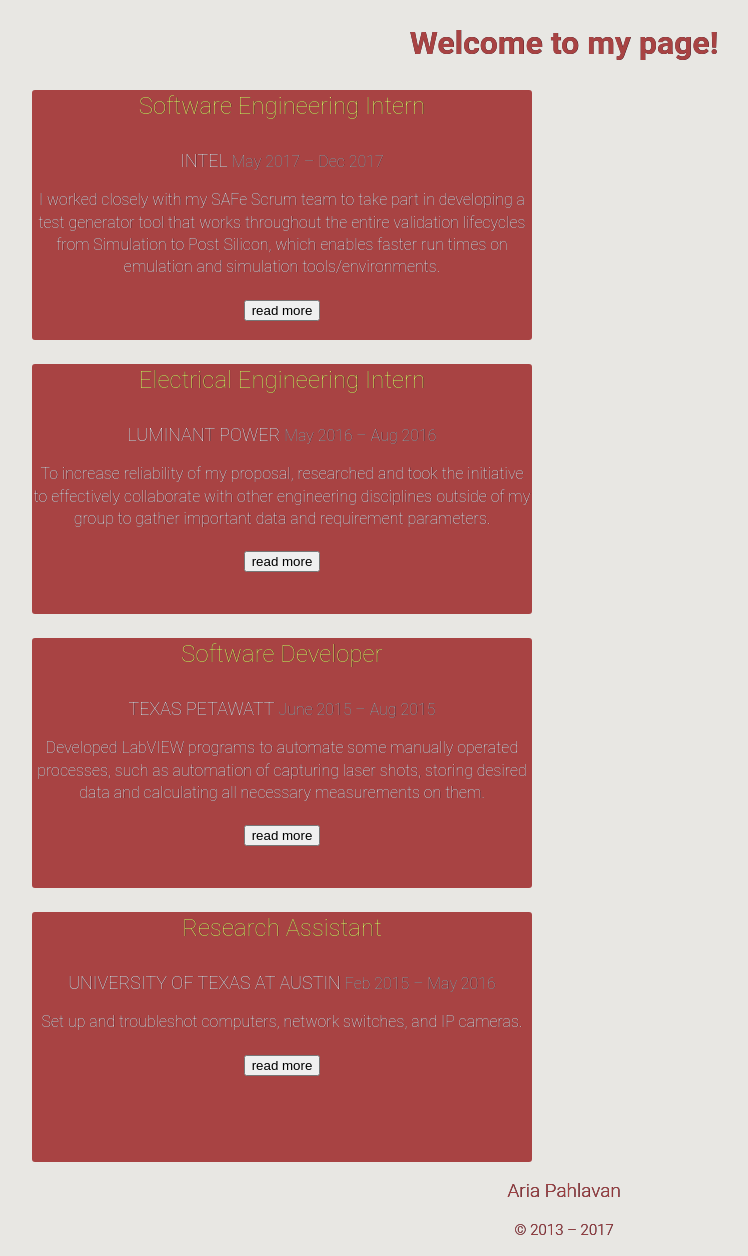
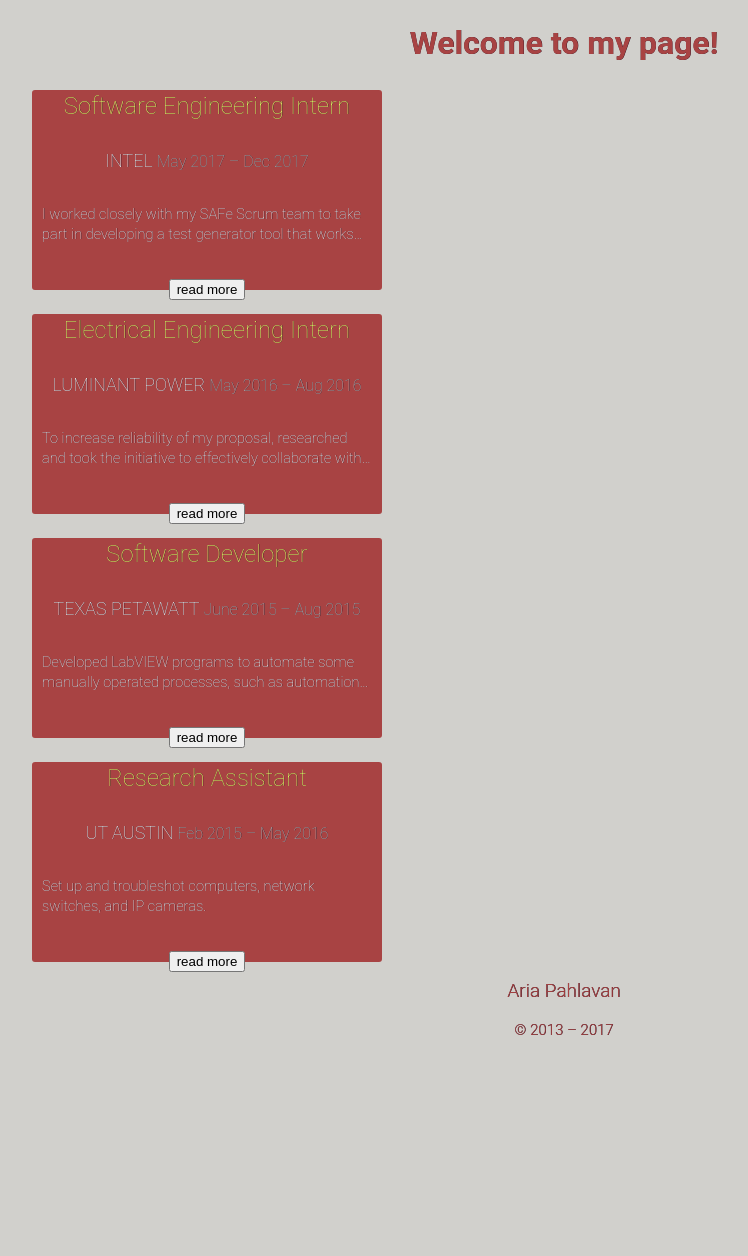
Before and after one commit to ariapahlavan/ariapahlavan.github.io, a Jekyll site: the page built from index.html, in a window 1280 px wide. Shown: the whole page, without its empty margins (76-824 px from the left). Built offline with Jekyll 4.4.1, drawn with Linux system fonts in a browser that asks for light colours; after the commit the page ends 1056 px from its top, so only the background shows below that.

Commit message:
add text wrapper, update experience-box size

```diff
--- a/_posts/2015-02-08-UT.md
+++ b/_posts/2015-02-08-UT.md
@@ -1,7 +1,7 @@
 ---
 layout: experience
 title: Research Assistant
-company: University of Texas at Austin
+company: UT Austin
 start_date: Feb 2015
 end_date: May 2016
 date:   2015-02-08 08:00:00 -0600
--- a/css/common.css
+++ b/css/common.css
@@ -1,7 +1,7 @@
 html {
-    margin: 0;
-    padding: 0;
-    text-shadow: 0.0135em 0.0135em 0px #160315;
+    /*margin: 0;*/
+    /*padding: 0;*/
+    text-shadow: 0.0135em 0.0135em 0 #160315;
 
     font: lighter 100%/1.4 'Roboto', sans-serif;
 }
@@ -30,8 +30,8 @@ html {
     margin-left: 100px;
     border-radius: 3px;
     text-align: center;
-    width: 500px;
-    height: 250px;
+    width: 350px;
+    height: 200px;
     border: 20px;
 }
 
@@ -51,6 +51,20 @@ html {
     color: #E8F067;
 }
 
-.default-primary-color { background: #E8E7E3; }
+div.excerpt {
+    text-align: left;
+    font-size: 11pt;
+    margin-left: 10px;
+    margin-right: 10px;
+}
+
+p {
+    overflow: hidden;
+    display: -webkit-box;
+    -webkit-line-clamp: 2;
+    -webkit-box-orient: vertical;
+}
+
+.default-primary-color { background: #D1D0CC; }
 .primary-text-color    { color: white; }
 .secondary-text-color  { color: #A84343; }
--- a/index.html
+++ b/index.html
@@ -10,7 +10,8 @@ layout: default
     <p class="title">{{experience.title}}</p>
     <p> <span class="company">{{experience.company}}</span>
         <span class="date">{{experience.start_date}} &ndash; {{experience.end_date}}</span></p>
-    <p>{{experience.excerpt}}</p>
+
+    <div class="excerpt"><p>{{experience.excerpt}}</p></div>
     <a href="{{site.baseurl}}{{experience.url}}">
         <button class="read-more">read more</button>
     </a>
```
